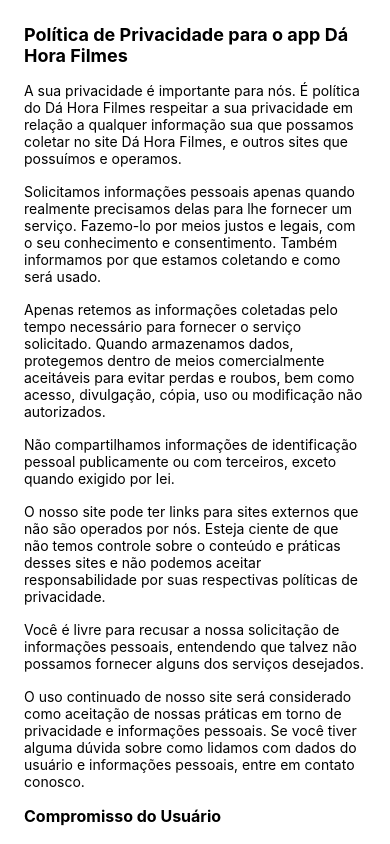
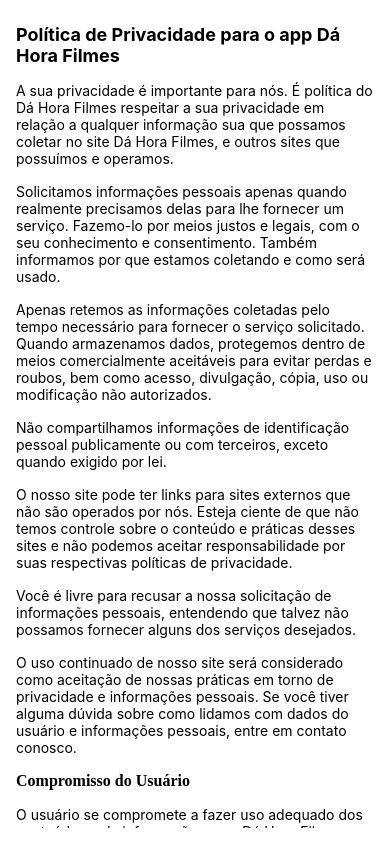
Before and after one commit to Felipebandradev/dahora-filmes, a React Native app: screen / in a window 390 px wide. Built offline with nearby package versions, Linux system fonts and the light colour scheme; a web font is replaced by a local one.

Commit message:
refact: ajustes privacidade

```diff
--- a/src/screens/Privacidade.js
+++ b/src/screens/Privacidade.js
@@ -1,31 +1,27 @@
 import { ScrollView, StyleSheet, Text, View } from "react-native";
-import React from "react";
 import SafeContainer from "../components/SafeContainer";
-import { estiloSobre } from "../stylesheet/estilos";
 
 export default function Privacidade() {
   return (
     <SafeContainer>
-      <ScrollView
-        style={estiloSobre.subContainer}
-        showsVerticalScrollIndicator={false}
-      >
+      <View style={estilos.subContainer}>
+        <ScrollView showsVerticalScrollIndicator={false}>
           <Text style={estilos.titulo}>
             Política de Privacidade para o app Dá Hora Filmes
           </Text>
 
           <Text style={estilos.texto}>
-          A sua privacidade é importante para nós. É política do Dá Hora Filmes
-          respeitar a sua privacidade em relação a qualquer informação sua que
-          possamos coletar no site Dá Hora Filmes, e outros sites que possuímos
-          e operamos.
+            A sua privacidade é importante para nós. É política do Dá Hora
+            Filmes respeitar a sua privacidade em relação a qualquer informação
+            sua que possamos coletar no site Dá Hora Filmes, e outros sites que
+            possuímos e operamos.
           </Text>
 
           <Text style={estilos.texto}>
             Solicitamos informações pessoais apenas quando realmente precisamos
             delas para lhe fornecer um serviço. Fazemo-lo por meios justos e
-          legais, com o seu conhecimento e consentimento. Também informamos por
-          que estamos coletando e como será usado.
+            legais, com o seu conhecimento e consentimento. Também informamos
+            por que estamos coletando e como será usado.
           </Text>
 
           <Text style={estilos.texto}>
@@ -44,14 +40,14 @@
           <Text style={estilos.texto}>
             O nosso site pode ter links para sites externos que não são operados
             por nós. Esteja ciente de que não temos controle sobre o conteúdo e
-          práticas desses sites e não podemos aceitar responsabilidade por suas
-          respectivas políticas de privacidade.
+            práticas desses sites e não podemos aceitar responsabilidade por
+            suas respectivas políticas de privacidade.
           </Text>
 
           <Text style={estilos.texto}>
-          Você é livre para recusar a nossa solicitação de informações pessoais,
-          entendendo que talvez não possamos fornecer alguns dos serviços
-          desejados.
+            Você é livre para recusar a nossa solicitação de informações
+            pessoais, entendendo que talvez não possamos fornecer alguns dos
+            serviços desejados.
           </Text>
           <Text style={estilos.texto}>
             O uso continuado de nosso site será considerado como aceitação de
@@ -66,8 +62,8 @@
             enunciativo, mas não limitativo:
           </Text>
           <Text style={estilos.texto}>
-          A) Não se envolver em atividades que sejam ilegais ou contrárias à boa
-          fé a à ordem pública;
+            A) Não se envolver em atividades que sejam ilegais ou contrárias à
+            boa fé a à ordem pública;
           </Text>
           <Text style={estilos.texto}>
             B) Não difundir propaganda ou conteúdo de natureza racista,
@@ -77,41 +73,44 @@
           </Text>
           <Text style={estilos.texto}>
             C) Não causar danos aos sistemas físicos (hardwares) e lógicos
-          (softwares) do Dá Hora Filmes, de seus fornecedores ou terceiros, para
-          introduzir ou disseminar vírus informáticos ou quaisquer outros
+            (softwares) do Dá Hora Filmes, de seus fornecedores ou terceiros,
+            para introduzir ou disseminar vírus informáticos ou quaisquer outros
             sistemas de hardware ou software que sejam capazes de causar danos
             anteriormente mencionados.
           </Text>
           <Text style={estilos.subtitulo}>Mais informações</Text>
           <Text style={estilos.texto}>
-          Esperemos que esteja esclarecido e, como mencionado anteriormente, se
-          houver algo que você não tem certeza se precisa ou não, geralmente é
-          mais seguro deixar os cookies ativados, caso interaja com um dos
-          recursos que você usa em nosso site.
+            Esperemos que esteja esclarecido e, como mencionado anteriormente,
+            se houver algo que você não tem certeza se precisa ou não,
+            geralmente é mais seguro deixar os cookies ativados, caso interaja
+            com um dos recursos que você usa em nosso site.
           </Text>
           <Text style={estilos.texto}>
-          Esta política é efetiva a partir de Nov/2022.
+            Esta política é efetiva a partir de Fev/2024.
           </Text>
         </ScrollView>
+      </View>
     </SafeContainer>
   );
 }
 
 const estilos = StyleSheet.create({
+  subContainer: {
+    flex: 1,
+    padding: 16,
+  },
   titulo: {
     fontWeight: "bold",
     fontSize: 18,
     marginVertical: 8,
-    marginHorizontal: 8,
   },
   subtitulo: {
     fontWeight: "bold",
     fontSize: 16,
+    fontFamily: "NotoSans",
     marginVertical: 8,
-    marginHorizontal: 8,
   },
   texto: {
     marginVertical: 8,
-    marginHorizontal: 8,
   },
 });
```
Lines whose indentation alone changed are shown as unchanged.
